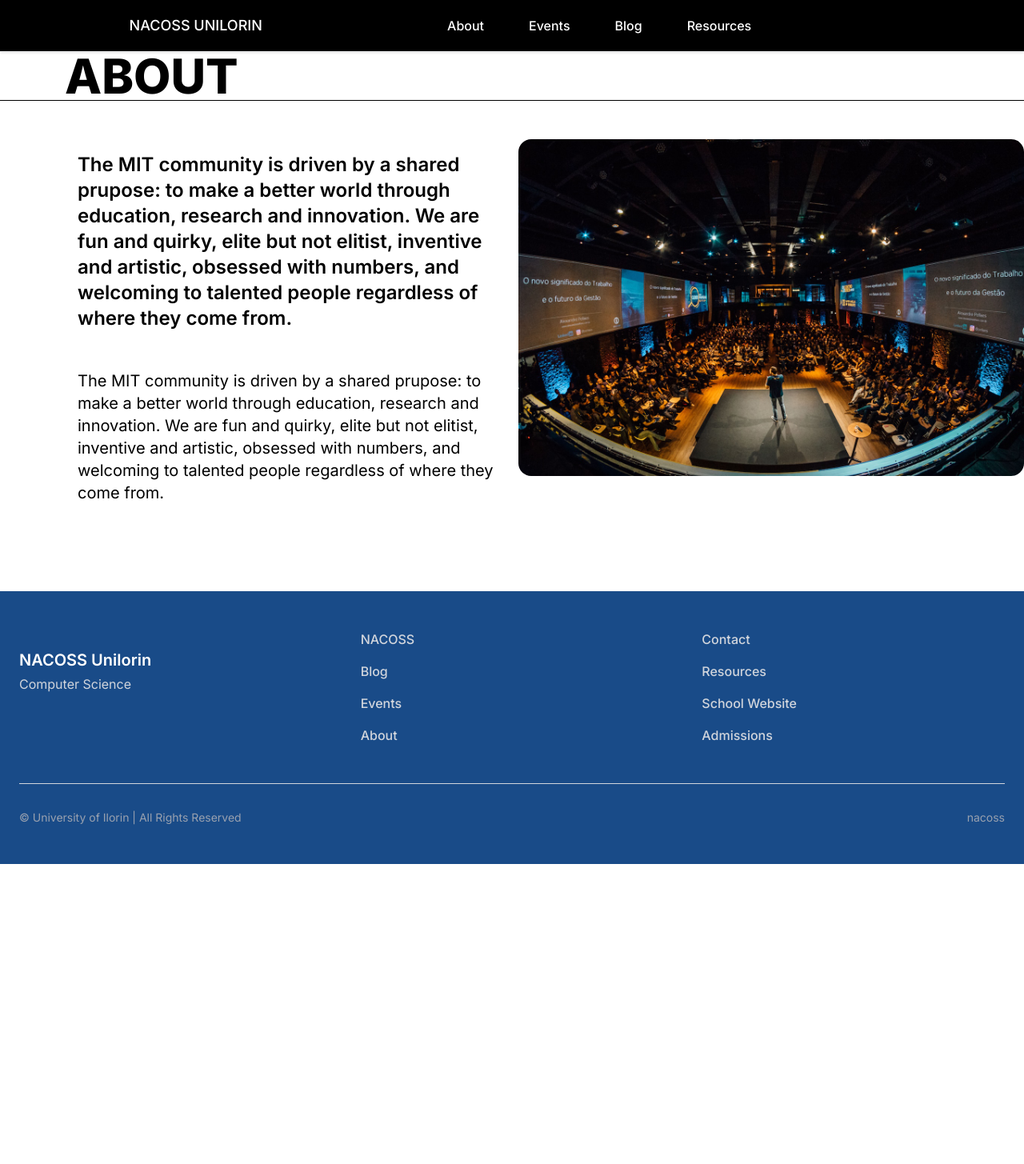
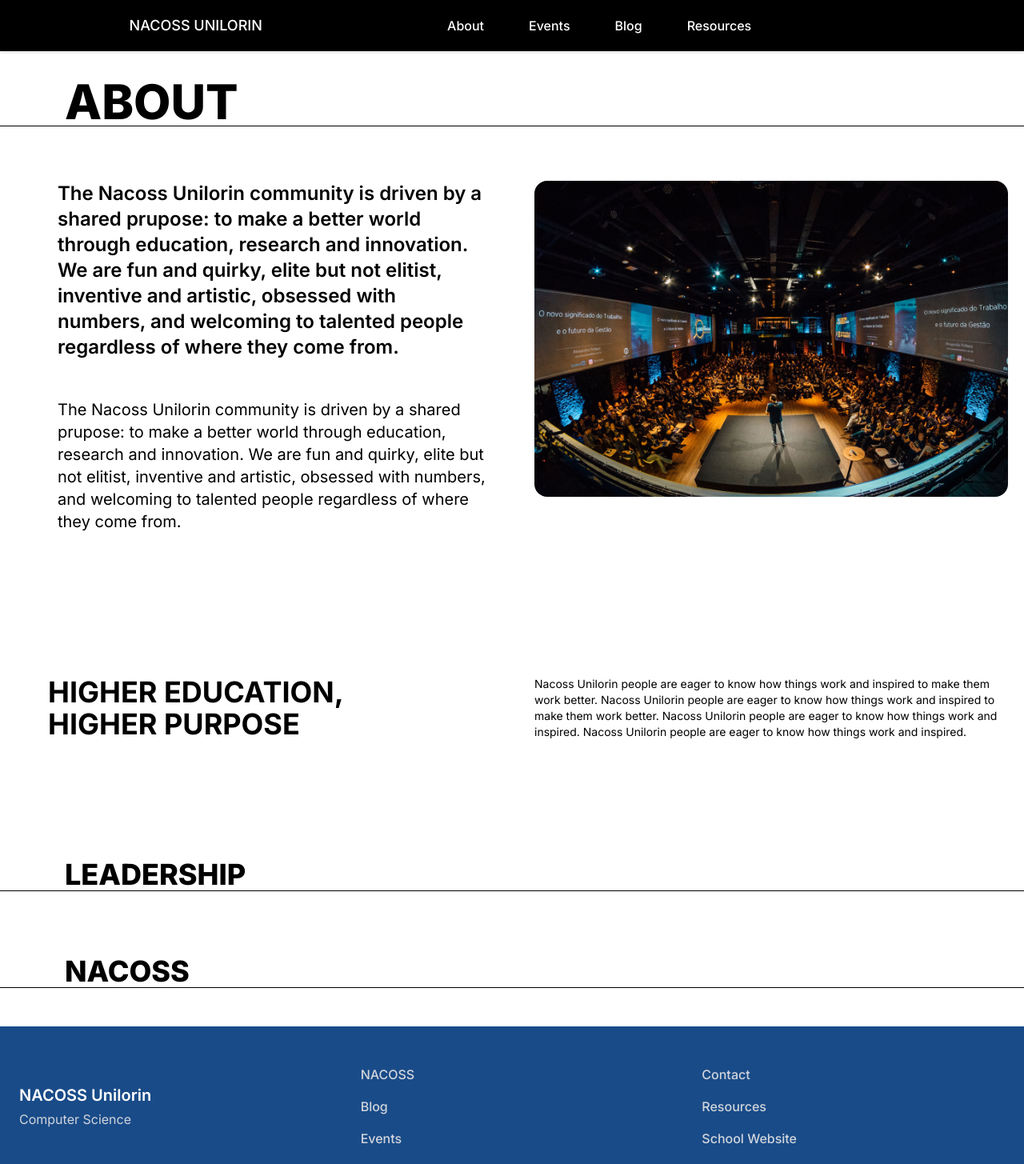
Before and after one commit to Oladotunlaniyan/NACOSS, a Next.js app: page /about in a window 1280 px wide. Shown: the top 1455 px of the page at 80% size. Before the commit the page ends 1080 px from the top, so only its background shows below. Built offline with nearby package versions, Linux system fonts and the light colour scheme.

Commit message:
feat: AboutUs2, and title component

```diff
--- a/src/app/about/aboutSection1.tsx
+++ b/src/app/about/aboutSection1.tsx
@@ -5,16 +5,16 @@ const aboutSection1 = () => {
     return (
         <div>
             <div className="grid grid-cols-2 gap-4 h-full">
-                <div className="w-xl ml-[81px] min-w-xs  p-[16px]">
+                <div className="w-xl ml-[52px] p-[20px]">
                     <p className="font-semibold text-2xl">
-                        The MIT  community is driven by  a shared prupose: to make a better world through education, research and innovation. We are fun and quirky, elite but not elitist, inventive and artistic, obsessed with numbers, and welcoming to talented people regardless of where they come from.
+                        The Nacoss Unilorin  community is driven by  a shared prupose: to make a better world through education, research and innovation. We are fun and quirky, elite but not elitist, inventive and artistic, obsessed with numbers, and welcoming to talented people regardless of where they come from.
                     </p>
                     <br /> <br />
                     <p className="text-xl">
-                        The MIT  community is driven by  a shared prupose: to make a better world through education, research and innovation. We are fun and quirky, elite but not elitist, inventive and artistic, obsessed with numbers, and welcoming to talented people regardless of where they come from.
+                        The Nacoss Unilorin  community is driven by  a shared prupose: to make a better world through education, research and innovation. We are fun and quirky, elite but not elitist, inventive and artistic, obsessed with numbers, and welcoming to talented people regardless of where they come from.
                     </p>
                 </div>
-                <div>
+                <div className="p-[20px]">
                     <Image
                         src={aboutSection1Img}
                         alt="Hero image"
--- /dev/null
+++ b/src/app/about/aboutSection2.tsx
@@ -0,0 +1,20 @@
+
+const aboutSection2 = () => {
+    return (
+        <div>
+            <div className="grid grid-cols-2 gap-4 h-64">
+                <div className="p-[60px]">
+                    <h1 className="text-4xl font-bold">HIGHER EDUCATION, <br />
+                        HIGHER PURPOSE</h1>
+                </div>
+                <div className="p-[20px]">
+                    <p className="text-sm font-normal"> <br /> <br />
+                        Nacoss Unilorin people are eager to know how things work and inspired to make them work better. Nacoss Unilorin people are eager to know how things work and inspired to make them work better. Nacoss Unilorin people are eager to know how things work and inspired. Nacoss Unilorin people are eager to know how things work and inspired.
+                    </p>
+                </div>
+            </div>
+        </div>
+    )
+}
+
+export default aboutSection2
--- a/src/app/about/page.tsx
+++ b/src/app/about/page.tsx
@@ -1,11 +1,19 @@
-import Title from "./title"
+import AboutTitle from "./title.tsx"
+import Title from "@/components/title"
 import AboutSection1 from "./aboutSection1"
+import AboutSection2 from "./aboutSection2"
 
 export default function ServicesPage() {
     return (
         <div>
-            <Title />
+            <AboutTitle />
             <AboutSection1 />
+            <AboutSection2 />
+            <Title title="LEADERSHIP" />
+            {/* career opportunities */}
+            {/* tiny-title at the top */}
+            {/* cards of different career paths in tech; Data Science, Software Engineering */}
+            <Title title="NACOSS" />
 
 
         </div>
--- a/src/app/about/title.tsx
+++ b/src/app/about/title.tsx
@@ -2,7 +2,7 @@
 const title = () => {
     return (
         <div>
-            <div>
+            <div className="mt-8">
                 <h2 className="text-6xl ml-[81px] font-extrabold ">ABOUT</h2>
                 <hr />
                 <br /> <br />
--- /dev/null
+++ b/src/components/title.tsx
@@ -0,0 +1,19 @@
+"use client"
+
+interface TitleProps {
+    title: String;
+}
+
+const Title = ({ title}: TitleProps) => {
+    return (
+        <div>
+            <div className="mt-8">
+                <h2 className="text-4xl leading-10 ml-[81px] font-extrabold ">{title}</h2>
+                <hr />
+                <br /> <br />
+            </div>
+        </div>
+    )
+}
+
+export default Title
```
